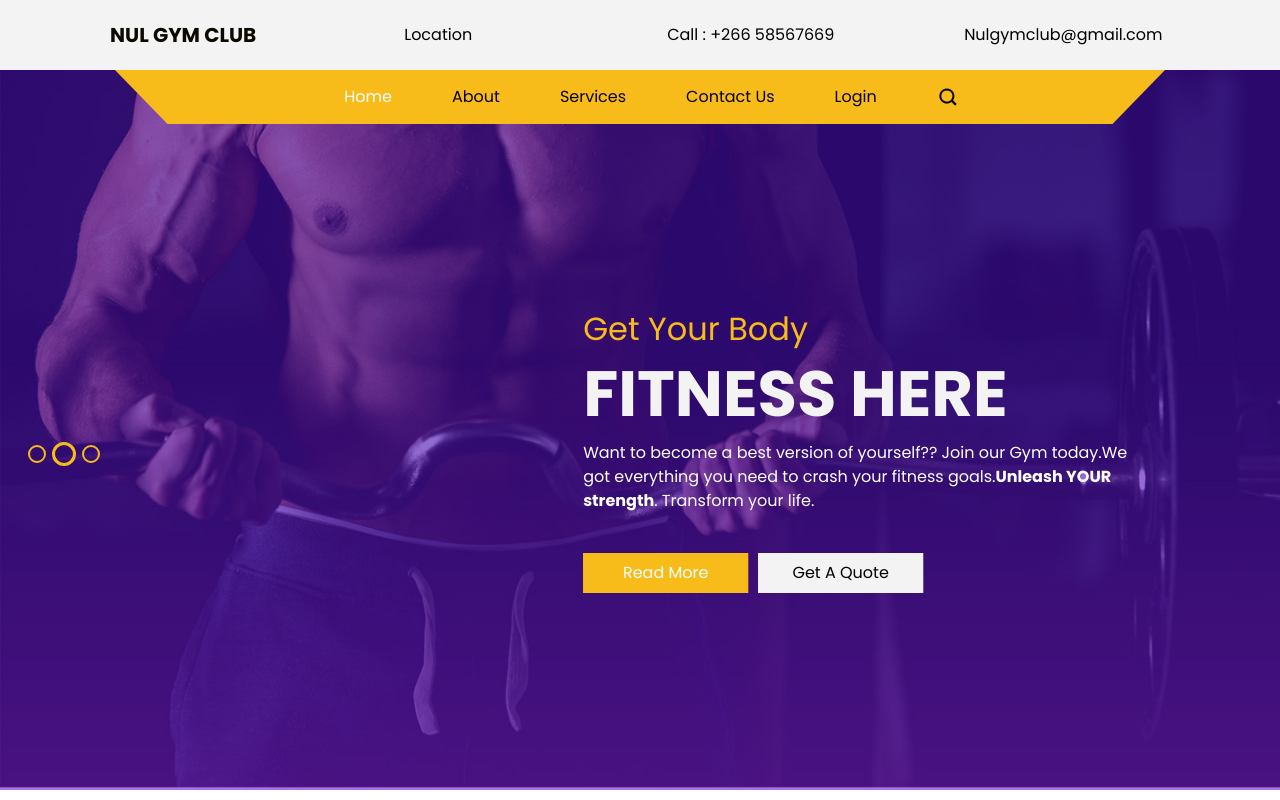
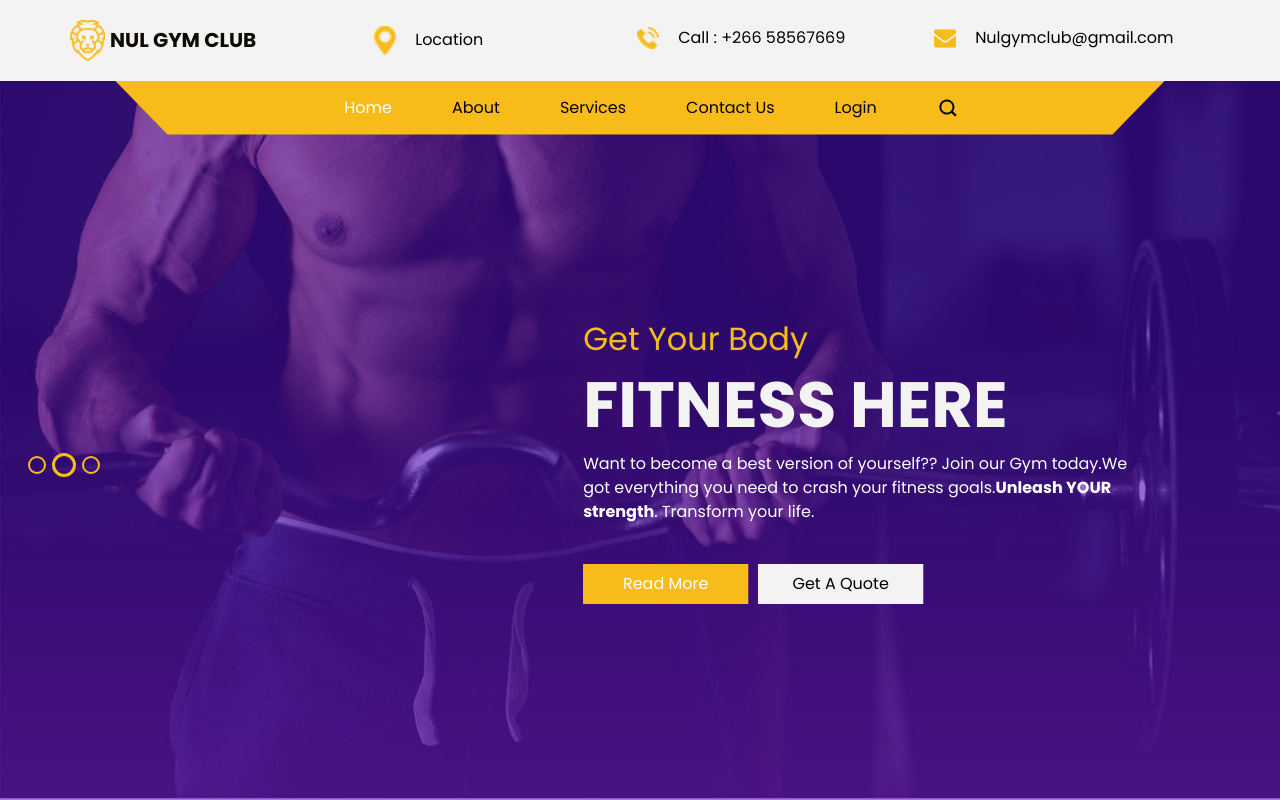
Before and after one commit to Mongolimajara/Nul-gym-club, a plain HTML site: page index.html in a window 1280 px wide. Shown: the top 800 px of the page. Drawn offline with nearby package versions, Linux system fonts and the light colour scheme; files that its build step writes are made by us from their sources; files whose address does not match are found by name; a web font is replaced by a local one.

Commit message:
Update index.html

```diff
--- a/index.html
+++ b/index.html
@@ -25,9 +25,9 @@
   <link href="https://fonts.googleapis.com/css?family=Baloo+Chettan|Dosis:400,600,700|Poppins:400,600,700&display=swap"
     rel="stylesheet" />
   <!-- Custom styles for this template -->
-  <link href="css/style.css" rel="stylesheet" />
+  <link href="style.css" rel="stylesheet" />
   <!-- responsive style -->
-  <link href="css/responsive.css" rel="stylesheet" />
+  <link href="responsive.css" rel="stylesheet" />
 </head>
 
 <body>
@@ -37,7 +37,7 @@
       <div class="container">
         <nav class="navbar navbar-expand-lg custom_nav-container">
           <a class="navbar-brand" href="index.html">
-            <img src="images/logo.png" alt="" />
+            <img src="logo.png" alt="" />
             <span>
               Nul Gym Club
             </span>
@@ -46,19 +46,19 @@
             <ul class="navbar-nav ">
               <li class="nav-item">
                 <a class="nav-link" href="service.html">
-                  <img src="images/location.png" alt="" />
+                  <img src="location.png" alt="" />
                   <span>Location</span>
                 </a>
               </li>
               <li class="nav-item">
                 <a class="nav-link" href="service.html">
-                  <img src="images/call.png" alt="" />
+                  <img src="call.png" alt="" />
                   <span>Call : +266 58567669</span>
                 </a>
               </li>
               <li class="nav-item">
                 <a class="nav-link" href="service.html">
-                  <img src="images/envelope.png" alt="" />
+                  <img src="envelope.png" alt="" />
                   <span>Nulgymclub@gmail.com</span>
                 </a>
               </li>
```
